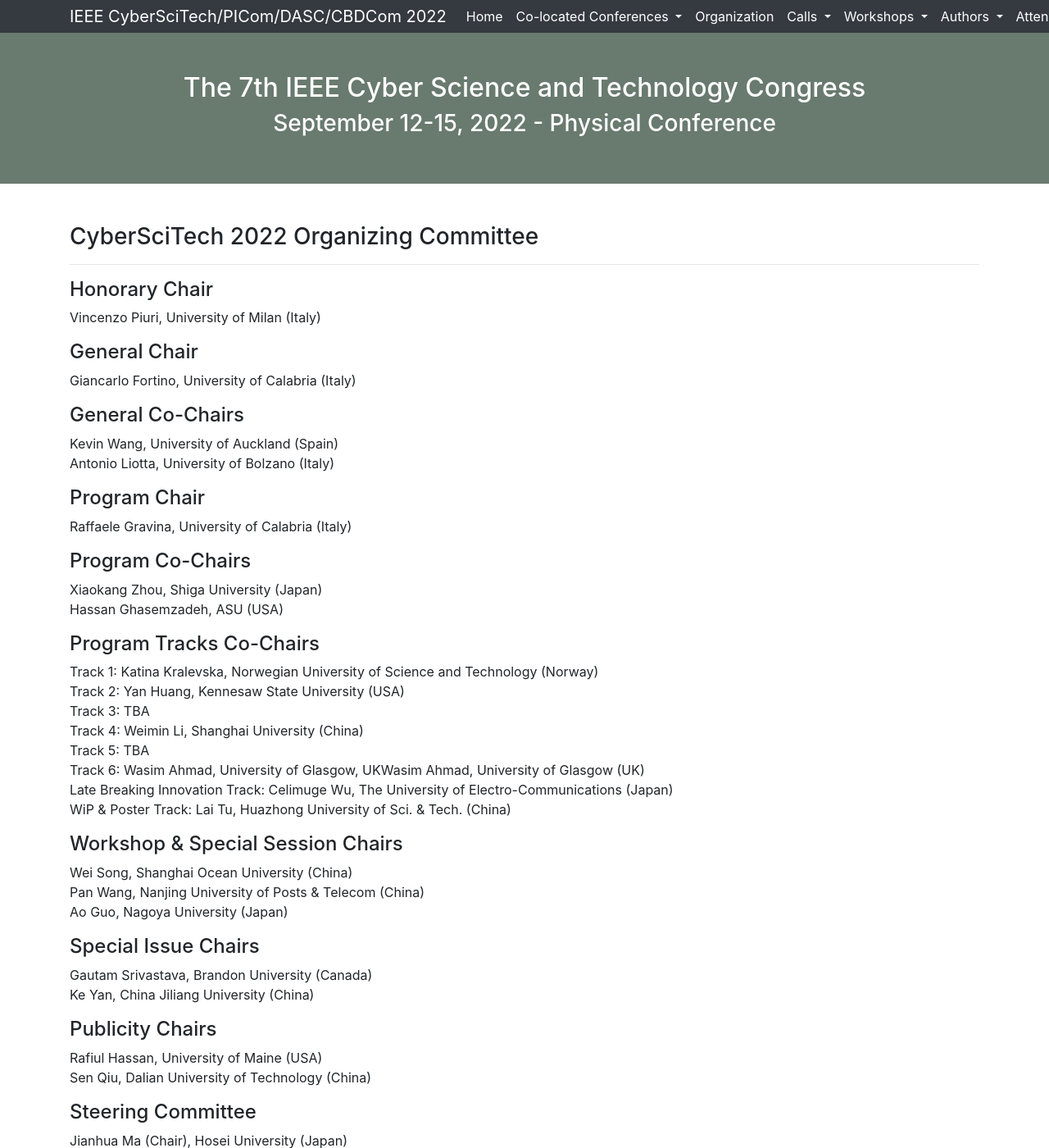
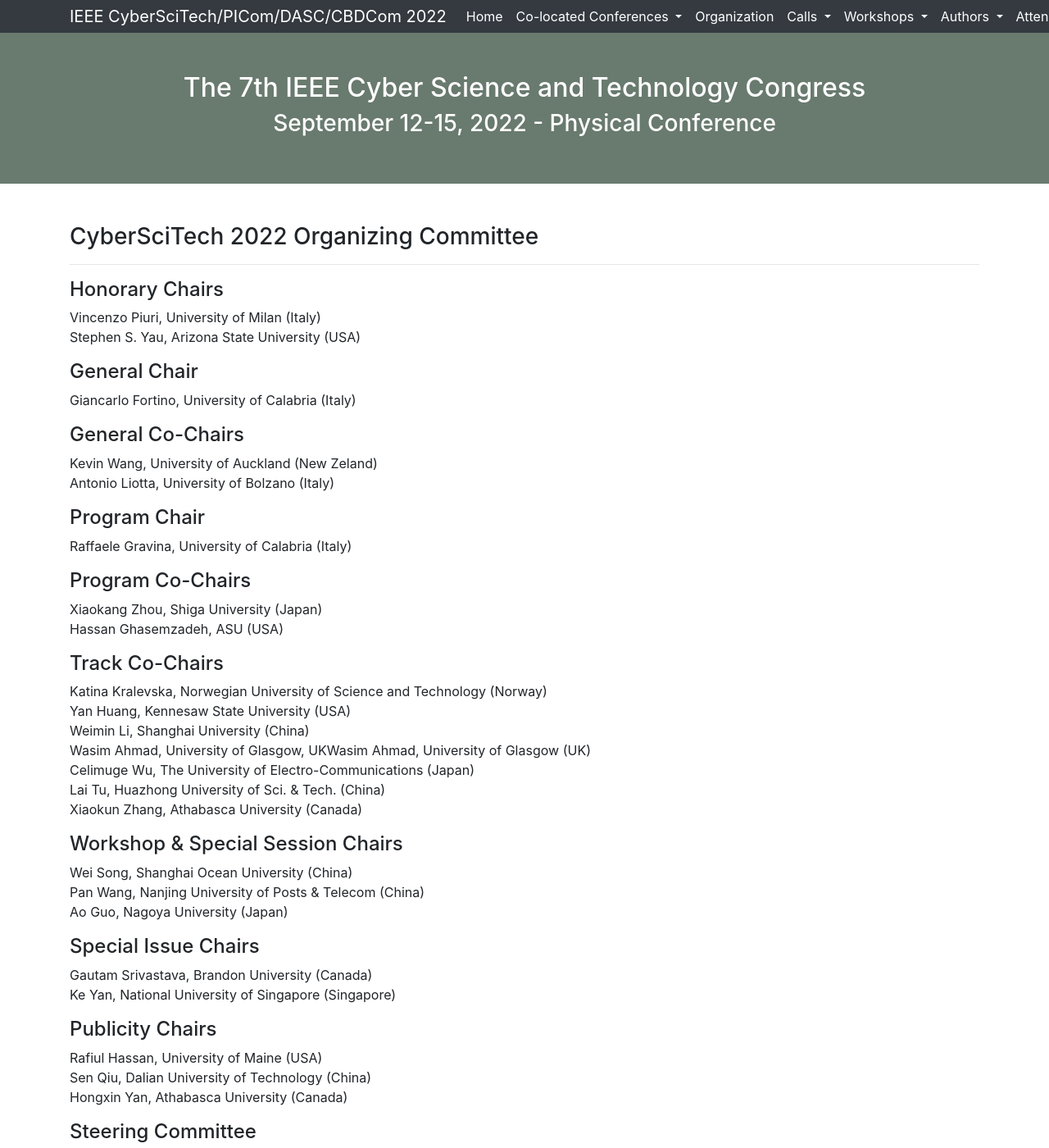
Before and after one commit to cyber-science/2022, a Jekyll site: the page built from _pages/cyberscitech/organization.md, in a window 1280 px wide and 1400 px high. Shown: the whole window at 82% size. Built offline with Jekyll 4.4.1, drawn with Linux system fonts in a browser that asks for light colours.

Commit message:
minor updates to organizing committee in call for papers

```diff
--- a/_pages/cyberscitech/organization.md
+++ b/_pages/cyberscitech/organization.md
@@ -8,14 +8,15 @@
 <h3>CyberSciTech 2022 Organizing Committee</h3>
 <hr/>
 
-<h4> Honorary Chair </h4>
-Vincenzo Piuri, University of Milan (Italy)
+<h4> Honorary Chairs </h4>
+Vincenzo Piuri, University of Milan (Italy)<br/>
+Stephen S. Yau, Arizona State University (USA)
 
 <h4>General Chair</h4>
 Giancarlo Fortino, University of Calabria (Italy)
 
 <h4>General Co-Chairs</h4>
-Kevin Wang, University of Auckland (Spain)<br/>
+Kevin Wang, University of Auckland (New Zeland)<br/>
 Antonio Liotta, University of Bolzano (Italy)
 
 <h4>Program Chair</h4>
@@ -25,15 +26,14 @@
 Xiaokang Zhou, Shiga University (Japan)<br/>
 Hassan Ghasemzadeh, ASU (USA)
 
-<h4> Program Tracks Co-Chairs  </h4>
-Track 1: Katina Kralevska, Norwegian University of Science and Technology (Norway)<br/>
-Track 2: Yan Huang, Kennesaw State University (USA)<br/>
-Track 3: TBA<br/>
-Track 4: Weimin Li, Shanghai University (China)<br/>
-Track 5: TBA<br/>
-Track 6: Wasim Ahmad, University of Glasgow, UKWasim Ahmad, University of Glasgow (UK)<br/>
-Late Breaking Innovation Track: Celimuge Wu, The University of Electro-Communications (Japan)<br/>
-WiP & Poster Track: Lai Tu, Huazhong University of Sci. & Tech. (China)
+<h4>Track Co-Chairs</h4>
+Katina Kralevska, Norwegian University of Science and Technology (Norway)<br/>
+Yan Huang, Kennesaw State University (USA)<br/>
+Weimin Li, Shanghai University (China)<br/>
+Wasim Ahmad, University of Glasgow, UKWasim Ahmad, University of Glasgow (UK)<br/>
+Celimuge Wu, The University of Electro-Communications (Japan)<br/>
+Lai Tu, Huazhong University of Sci. & Tech. (China)<br/>
+Xiaokun Zhang, Athabasca University (Canada)
 
 <h4> Workshop & Special Session Chairs	</h4>
 Wei Song, Shanghai Ocean University (China)<br/>
@@ -42,11 +42,12 @@
 
 <h4>Special Issue Chairs </h4>
 Gautam Srivastava, Brandon University (Canada) <br/>
-Ke Yan, China Jiliang University (China)
+Ke Yan, National University of Singapore (Singapore)
 
 <h4> Publicity Chairs </h4>
 Rafiul Hassan, University of Maine (USA)<br/>
-Sen Qiu, Dalian University of Technology (China)
+Sen Qiu, Dalian University of Technology (China)<br/>
+Hongxin Yan, Athabasca University (Canada)
 
 <h4>Steering Committee</h4>
 Jianhua Ma (Chair), Hosei University (Japan)<br/>
```
Also changed, not shown: _pages/picom/organization.md (+5 -5 lines), 1 other file.
